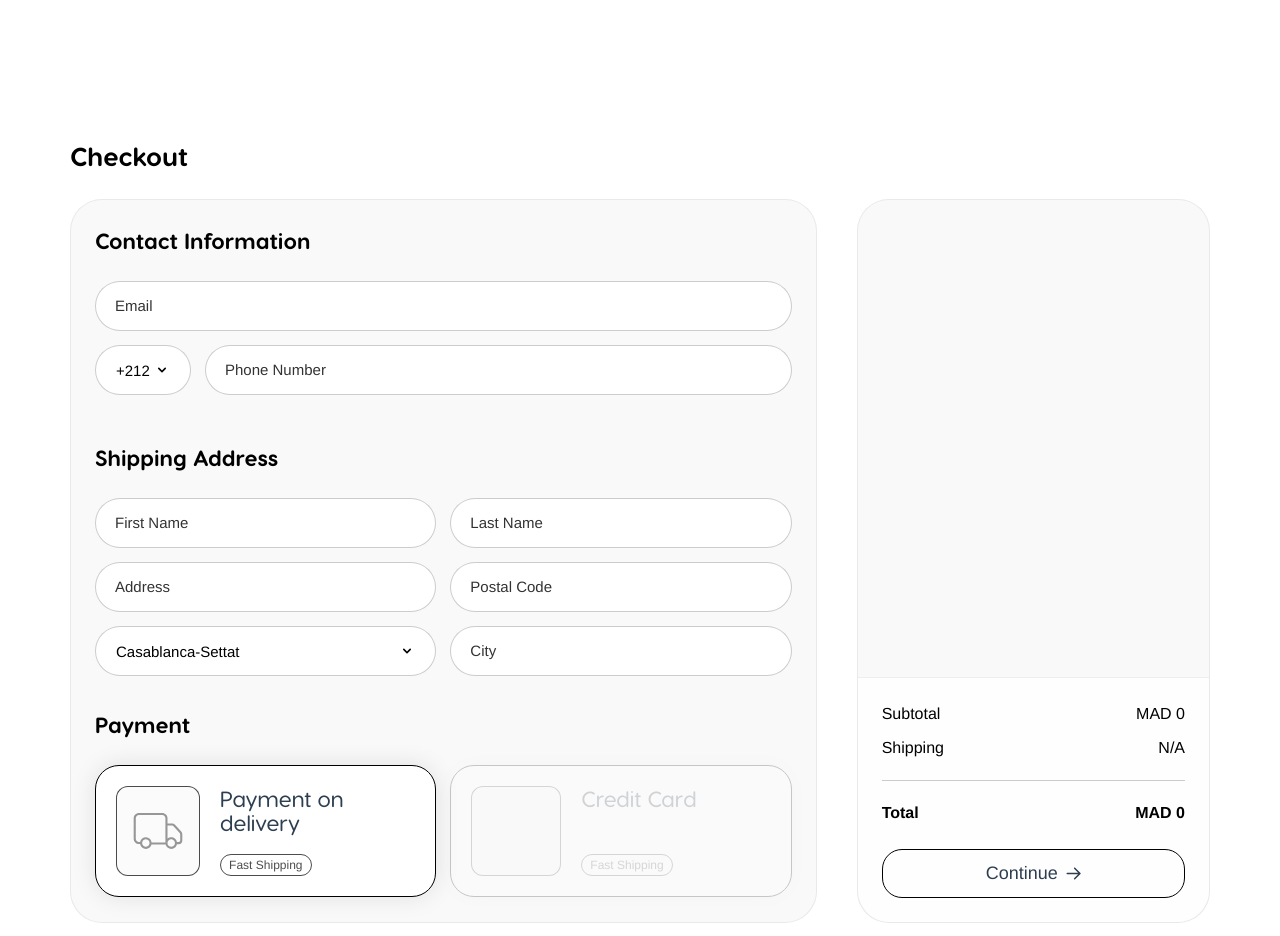
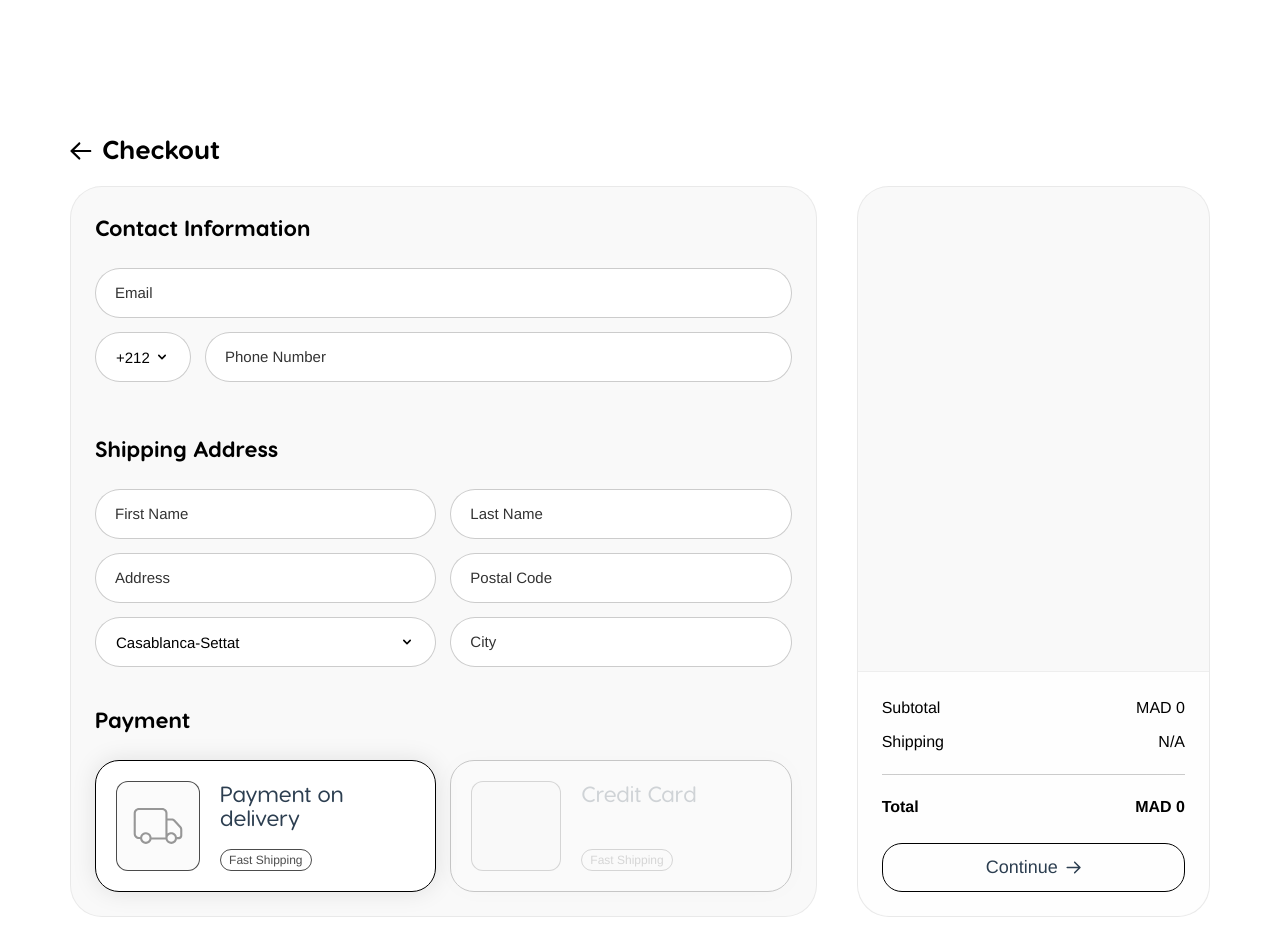
Before and after one commit to Ismail-Tz/virgules-cases, a Vue app: page / in a window 1280 px wide. Shown: the part 880-1816 px from the top of the page. Built offline with nearby package versions, Linux system fonts and the light colour scheme.

Commit message:
refactor: Improve item rendering in CheckoutPage

```diff
--- a/src/components/CheckoutPage.vue
+++ b/src/components/CheckoutPage.vue
@@ -1,11 +1,26 @@
 <template>
   <div class="flex justify-center min-h-screen mt-[108px]">
     <div :style="computedWidth">
-      <h2
-        class="text-[26px] mb-[24px] text-left font-[Visby] font-bold text-[#000000]"
+      <button
+        class="flex items-end justify-center leading-none text-[26px] mb-[24px] text-left font-[Visby] font-bold text-[#000000] "
       >
+        <svg
+          class="mr-[10px] w-[22px] h-[22px] rotate-180"
+          fill="currentColor"
+          viewBox="0 0 17 15"
+          xmlns="http://www.w3.org/2000/svg"
+        >
+          <path
+            fill-rule="evenodd"
+            clip-rule="evenodd"
+            d="M9.1824 13.9504C8.85482 13.6132 8.86263 13.0743 9.19984 12.7467L13.7246 8.35116L1.35151 8.35116C0.881386 8.35116 0.500273 7.97004 0.500273 7.49992C0.500273 7.02979 0.881386 6.64868 1.35151 6.64868L13.7246 6.64868L9.19984 2.25315C8.86263 1.92558 8.85482 1.38666 9.1824 1.04945C9.50998 0.712234 10.0489 0.704423 10.3861 1.032L16.4157 6.88934C16.5807 7.04963 16.6738 7.26988 16.6738 7.49992C16.6738 7.72996 16.5807 7.9502 16.4157 8.11049L10.3861 13.9678C10.0489 14.2954 9.50997 14.2876 9.1824 13.9504Z"
+            fill="currentColor"
+            viewBox="0 0 17 15"
+            style="fill: currentColor; fill-opacity: 1"
+          />
+        </svg>
         Checkout
-      </h2>
+      </button>
       <div class="grid grid-cols-3 gap-[40px]">
         <div
           class="col-span-2 bg-[#F9F9F9] border border-[#00000010] rounded-[32px] p-[24px]"
@@ -71,7 +86,7 @@
             <!-- Shipping Adress -->
 
             <h2
-              class="text-[22px] mt-[32px] mb-[24px] text-left font-[Visby] font-bold text-[#000000]"
+              class="text-[22px] mt-[36px] mb-[24px] text-left font-[Visby] font-bold text-[#000000]"
             >
               Shipping Address
             </h2>
@@ -180,7 +195,7 @@
             <!-- Shipping Adress -->
 
             <h2
-              class="text-[22px] mt-[32px] mb-[24px] text-left font-[Visby] font-bold text-[#000000]"
+              class="text-[22px] mt-[36px] mb-[24px] text-left font-[Visby] font-bold text-[#000000]"
             >
               Payment
             </h2>
@@ -257,7 +272,8 @@
         <div
           class="relative col-span-1 bg-[#F9F9F9] border border-[#00000010] rounded-[32px] p-[24px]"
         >
-          <div class="overflow-y-scroll h-[674px] rounded-[18px]"><div
+          <div class="overflow-y-scroll h-[674px] rounded-[18px]">
+            <div
               v-for="(item, index) in bagItems"
               :key="index"
               class="p-4 bg-white rounded-[18px] relative border border-[#00000010] mb-[10px]"
@@ -278,7 +294,10 @@
                       >
                         {{ item.title }}
                       </h2>
-                    <button class="flex-shrink-0 text-black" @click="deleteItem(index)" >
+                      <button
+                        class="flex-shrink-0 text-black"
+                        @click="deleteItem(index)"
+                      >
                         <svg
                           width="20"
                           height="20"
@@ -319,7 +338,9 @@
                     </p>
                   </div>
                   <div class="flex justify-between items-center mt-2">
-                  <span class="text-sm font-medium">MAD {{ item.price }}</span>
+                    <span class="text-sm font-medium"
+                      >MAD {{ item.price }}</span
+                    >
                     <div
                       class="flex items-center justify-center px-[8px] h-6 border border-[#00000099] text-[#00000099] rounded-full ml-2"
                     >
@@ -329,9 +350,8 @@
                 </div>
               </div>
             </div>
-          <div class="h-[220px]">&nbsp;</div>
+            <div class="h-[212px]">&nbsp;</div>
           </div>
-
 
           <!-- Bottom section -->
           <div
@@ -339,7 +359,7 @@
           >
             <div class="flex justify-between mb-[10px]">
               <span class="text-black">Subtotal</span>
-              <span class="text-black">MAD {{subtotal}}</span>
+              <span class="text-black">MAD {{ subtotal }}</span>
             </div>
             <div class="flex justify-between mb-[20px]">
               <span class="text-black">Shipping</span>
@@ -354,7 +374,7 @@
             <hr class="border-t-[1px] border-black opacity-20 mb-[20px]" />
             <div class="flex justify-between mb-[24px]">
               <span class="text-black font-bold">Total</span>
-              <span class="text-black font-bold">MAD {{total}}</span>
+              <span class="text-black font-bold">MAD {{ total }}</span>
             </div>
             <button
               class="flex items-center justify-center px-6 py-[10px] text-[18px] border border-black w-full rounded-[20px] hover:bg-[#000000cc] hover:border-[#00000000] hover:text-white"
@@ -394,8 +414,8 @@ export default {
   methods: {
     deleteItem(index) {
       // Assuming you have an action or mutation in your Vuex store to remove an item
-      this.$store.commit('REMOVE_ITEM', index);
-    }
+      this.$store.commit("REMOVE_ITEM", index);
+    },
   },
   mounted() {
     // Code to run when the component is mounted goes here
```
Lines whose indentation alone changed are shown as unchanged.
